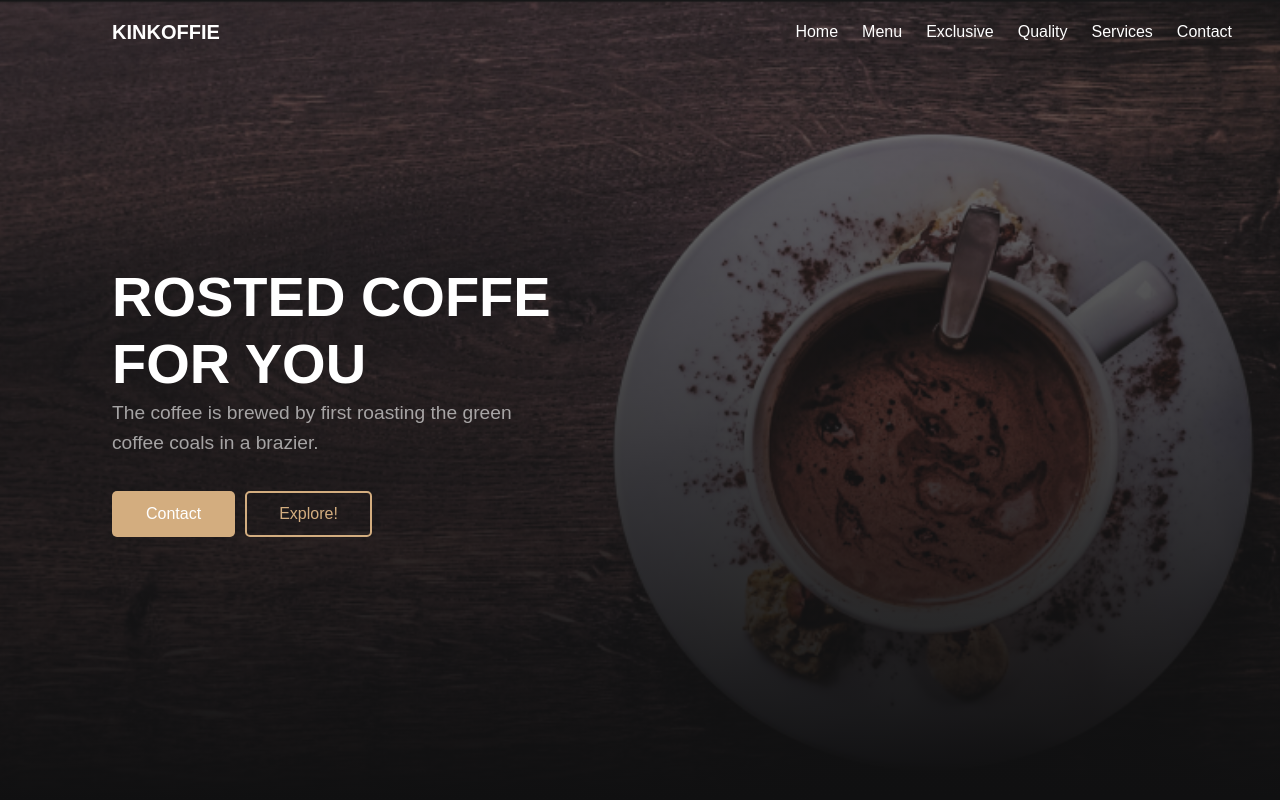
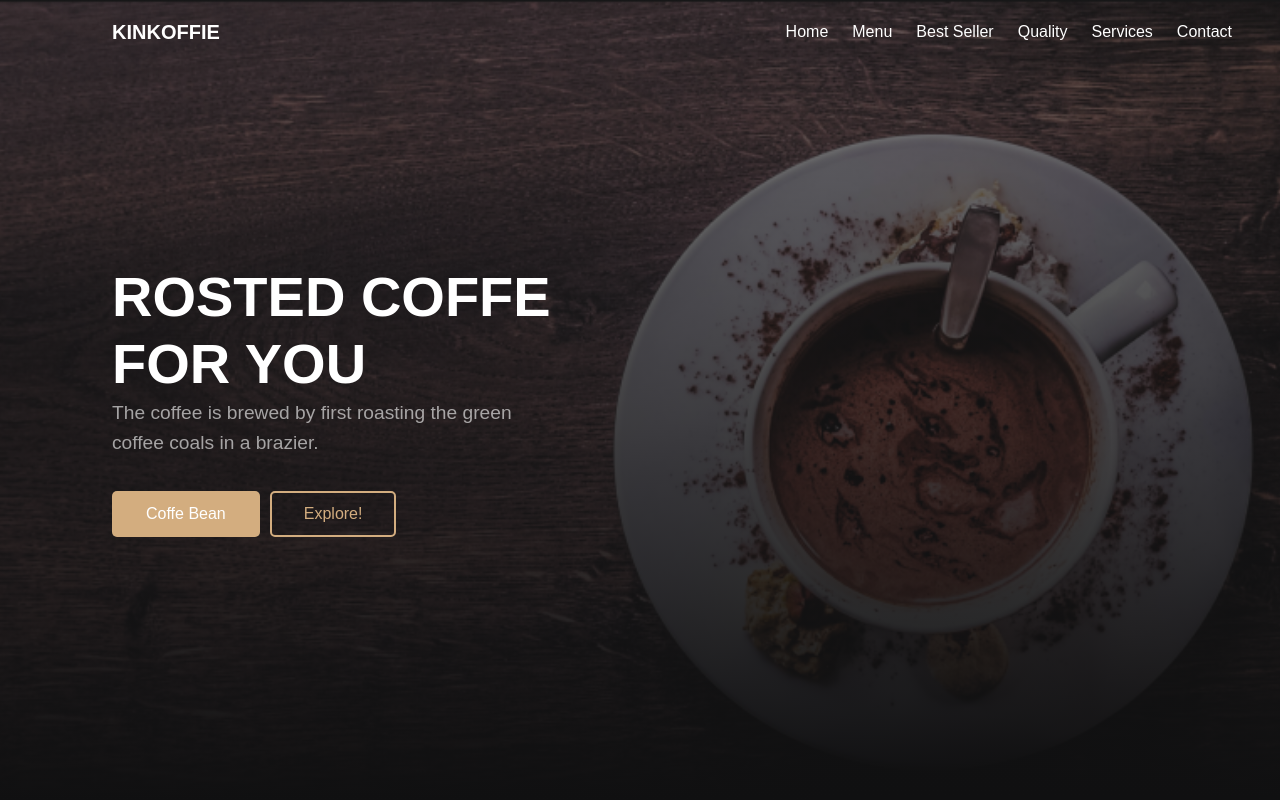
Before and after one commit to ugihub/coffe-shop, a plain HTML site: page index.html in a window 1280 px wide. Shown: the top 800 px of the page. Drawn offline with Linux system fonts and the light colour scheme.

Commit message:
fix link html

```diff
--- a/index.html
+++ b/index.html
@@ -16,7 +16,7 @@
         <ul class="nav-links">
             <li><a href="#home">Home</a></li>
             <li><a href="#menu">Menu</a></li>
-            <li><a href="#exclusive">Exclusive</a></li>
+            <li><a href="#exclusive">Best Seller</a></li>
             <li><a href="#about">Quality</a></li>
             <li><a href="#services">Services</a></li>
             <li><a href="#contact">Contact</a></li>
@@ -36,7 +36,7 @@
             <p>The coffee is brewed by first roasting the green <br>
                 coffee coals in a brazier.</p>
             <ul>
-                <li><a href="#menu" class="btn-i">Contact</a></li>
+                <li><a href="#exclusive" class="btn-i">Coffe Bean</a></li>
                 <li><a href="#menu" class="btn-e">Explore!</a></li>
             </ul>
         </div>
```
